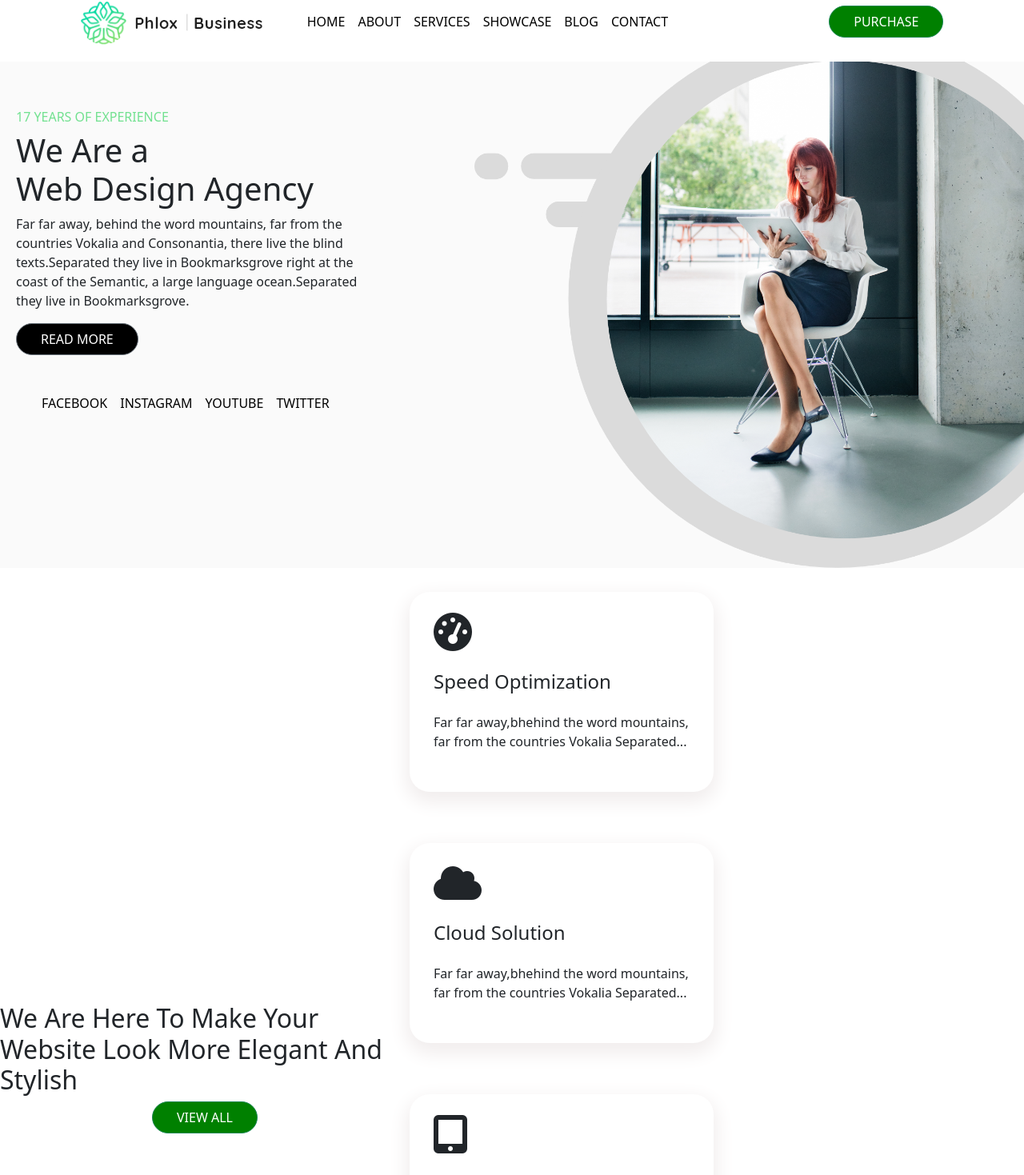
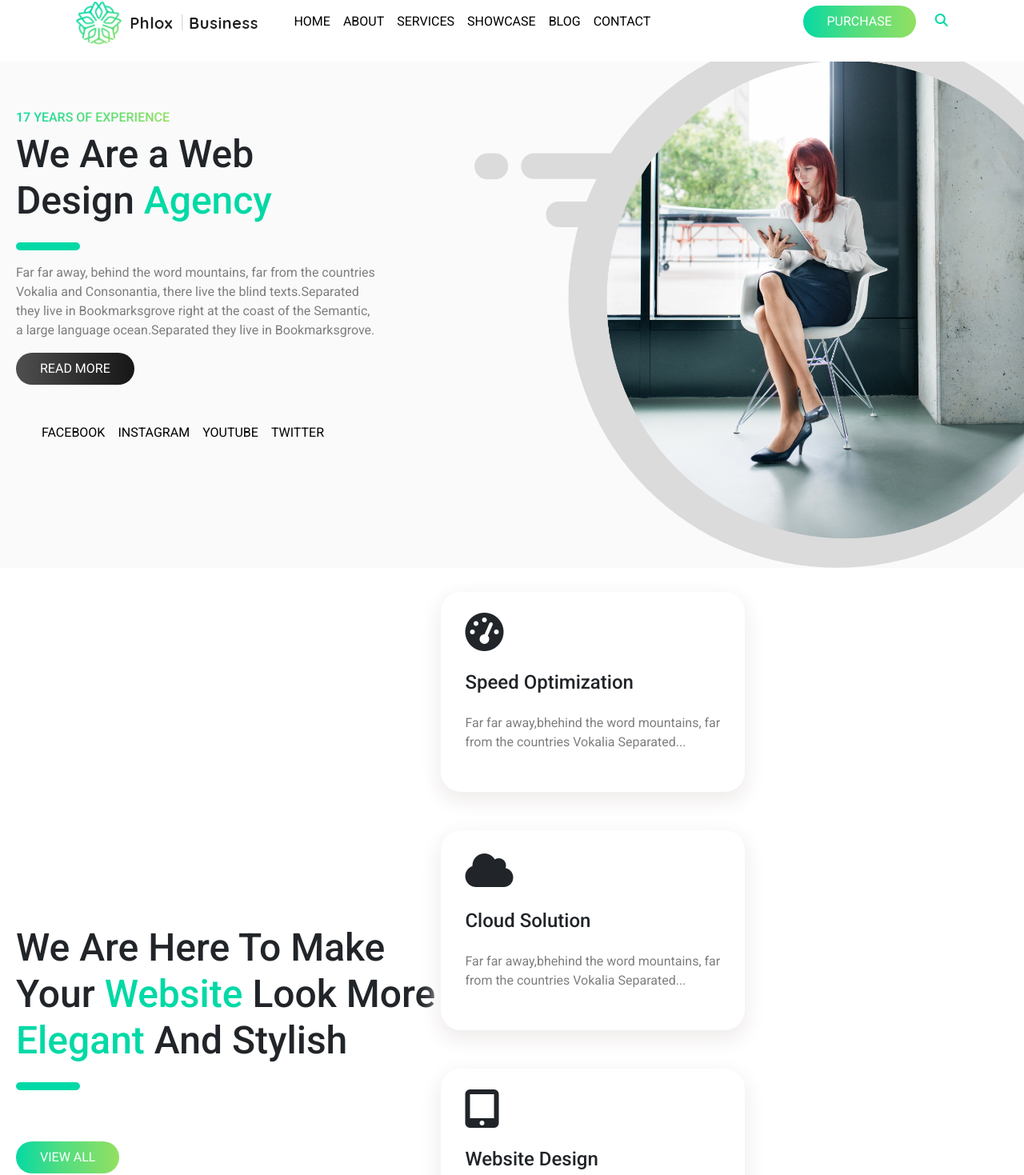
Before and after one commit to sisdream/proj-html-vuejs, a Vue app: page / in a window 1280 px wide. Shown: the part 63-1532 px from the top of the page at 80% size. Built offline with nearby package versions, Linux system fonts and the light colour scheme.

Commit message:
feat: section copy

```diff
--- a/index.html
+++ b/index.html
@@ -3,6 +3,9 @@
   <head>
     <meta charset="UTF-8" />
     <link rel="icon" type="image/svg+xml" href="/vite.svg" />
+    <link rel="preconnect" href="https://fonts.googleapis.com">
+    <link rel="preconnect" href="https://fonts.gstatic.com" crossorigin>
+    <link href="https://fonts.googleapis.com/css2?family=Roboto:ital,wght@0,300;0,400;0,500;0,700;1,300;1,400;1,500;1,700&display=swap" rel="stylesheet">
     <link rel="stylesheet" href="https://cdnjs.cloudflare.com/ajax/libs/font-awesome/6.5.1/css/all.min.css" integrity="sha512-DTOQO9RWCH3ppGqcWaEA1BIZOC6xxalwEsw9c2QQeAIftl+Vegovlnee1c9QX4TctnWMn13TZye+giMm8e2LwA==" crossorigin="anonymous" referrerpolicy="no-referrer" />
     <link href="https://cdn.jsdelivr.net/npm/bootstrap@5.3.2/dist/css/bootstrap.min.css" rel="stylesheet" integrity="sha384-T3c6CoIi6uLrA9TneNEoa7RxnatzjcDSCmG1MXxSR1GAsXEV/Dwwykc2MPK8M2HN" crossorigin="anonymous">
     <meta name="viewport" content="width=device-width, initial-scale=1.0" />
--- a/src/components/AppFooter.vue
+++ b/src/components/AppFooter.vue
@@ -57,7 +57,12 @@ export default {
             </div>
         </div>
     </section>
-    <section class="copy"></section>
+    <section class="copy">
+        <p>
+            <i class="fa-regular fa-copyright"></i>
+            2020 PHLOXBUSINESS THEME
+        </p>
+    </section>
 </footer>
 </template>
 
@@ -66,9 +71,17 @@ export default {
     padding: 100px;
 }
 
+.info li,
+.info li a{
+    color: #7e7e7e;
+
+}
+
 .copy{
-    background: rgb(2,0,36);
-    background: linear-gradient(90deg, rgba(2,0,36,1) 0%, rgba(115,115,115,1) 0%, rgba(24,24,24,1) 27%);
+    background: linear-gradient(90deg, rgba(2,0,36,1) 0%, rgba(64,64,64,1) 0%, rgba(5,5,5,1) 100%);
     height: 100px;
+    display: flex;
+    justify-content: space-between;
+    align-items: center;
 }
 </style>
--- a/src/components/AppHeader.vue
+++ b/src/components/AppHeader.vue
@@ -34,14 +34,17 @@
                     <a href="#">{{ link }}</a>
                 </li>
             </ul>
-            <button type="button" class="btn btn-grad btn-outline-success">PURCHASE</button>
+            <div>
+                <button type="button" class="btn btn-grad btn-outline-success">PURCHASE</button>
+                <i class="ms-4 fa-solid fa-magnifying-glass"></i>
+            </div>
         </div>
     </section>
     <section class="jumbo">
         <div class="left">
             <h6>17 YEARS OF EXPERIENCE</h6>
-            <h1>We Are a <br>
-            Web Design Agency</h1>
+            <h2>We Are a Web Design <span class="coloring-text">Agency</span></h2>
+            <hr class="line">
             <p>
                 Far far away, behind the word mountains, far from the countries Vokalia and Consonantia,
                 there live the blind texts.Separated they live in Bookmarksgrove right at the coast of the
@@ -57,7 +60,7 @@
             </div>
         </div>
         <div class="right">
-            <img src="/images/Group-36-2x.png" alt="">
+            <img src="/images/Group-36-2x.png" alt="group">
         </div>
     </section>
  </header>
@@ -98,7 +101,9 @@
 }
 
 h6{
-    color: #72e190;
+    background: linear-gradient(90deg, rgba(6,217,163,1) 0%, rgba(79,221,129,1) 43%, rgba(147,224,97,1) 100%);
+    -webkit-background-clip: text;
+    -webkit-text-fill-color: transparent;
     font-size: 300;
 }
 
--- a/src/components/AppMain.vue
+++ b/src/components/AppMain.vue
@@ -5,8 +5,9 @@
 <main>
     <section class="website">
         <div class="website-left">
-            <h2>We Are Here To Make Your Website Look More Elegant And Stylish</h2>
-            <button type="button" class="btn btn-grad btn-outline-success">VIEW ALL</button>
+            <h2>We Are Here To Make Your <span class="coloring-text">Website</span> Look More <span class="coloring-text">Elegant</span> And Stylish</h2>
+            <hr class="line">
+            <button type="button" class="btn mt-5 btn-grad btn-outline-success">VIEW ALL</button>
         </div>
 
         <div class="website-right">
@@ -55,7 +56,8 @@
         </div>
 
         <div class="mission-right">
-            <h2>Learn more about our missions</h2>
+            <h2>Learn more about our <span class="coloring-text">missions</span></h2>
+            <hr class="line">
             <p>
                 Far far away, behind the word mountains, far from the countries Vokalia and Consonantia,
                 there live the blind texts.Separated they live in Bookmarksgrove right at the coast of the
@@ -68,7 +70,7 @@
     </section>
     <section class="project">
         <div class="project-top">
-            <h2>Our recent web designs &#38; some examples of past projects </h2>
+            <h2>Our recent <span class="coloring-text">web designs</span> &#38; some examples of past <span class="coloring-text">projects</span></h2>
             <p class="pro-p">
                 Far far away, behind the word mountains, far from the countries Vokalia and Consonantia,
                 there live the blind texts.Separated they live in Bookmarksgrove right at the coast of the
@@ -111,7 +113,7 @@
         <div class="icona">
             <i class="fa-solid fa-quote-left"></i>
         </div>
-        <p>
+        <p class="text-white fs-4">
             When it comes to barbequing, there are two main schools of
             thought for the techniques that you can use.Freshly scrambled
             eggs with applewood smoked bacon - are amazing!
@@ -124,7 +126,7 @@
       </div>
     </section>
     <section class="blog">
-        <h2 class="text-center pt-5">Latest News &#38; Our Blog </h2>
+        <h2 class="text-center pt-5">Latest News &#38; Our <span class="coloring-text">Blog</span></h2>
         <div class="card-container">
             <div class="card blog-card">
                 <img src="/images/serious-businesswoman-with-documents-talking-on-P9Q6LX6-1024.jpg" alt="donna al telefono">
@@ -169,7 +171,7 @@
         <div class="work-container">
             <div class="card card-work new-project">
                 <p class="text-blog">Are You Ready?</p>
-                <h2>Start a New Project</h2>
+                <h3>Start a New Project</h3>
                 <div class="input-group mt-5 mb-3">
                     <input type="text" class="form-control bg-secondary  border-0" placeholder="Enter your Email Address" aria-label="Recipient's username">
                     <button class="btn btn-secondary  border-0" type="button">Submit</button>
@@ -178,7 +180,7 @@
 
             <div class="card card-work about-work">
                 <p class="text-blog">What Are You Waiting for?</p>
-                <h2>Let's Talk About Work</h2>
+                <h3>Let's Talk About Work</h3>
                 <button type="button" class="btn btn-black mt-5 mb-3 btn-outline-secondary">VEIW ALL POST</button>
             </div>
         </div>
@@ -211,19 +213,20 @@
 .website{
     display: flex;
     margin-top: 30px;
+    padding: 0 20px;
 }
 
 .website-left{
     display: flex;
-    align-items: center;
+    align-items: flex-start;
     justify-content: center;
     flex-direction: column;
-    width: 40%;
+    width: 45%;
 }
 
 .website-right{
     display: flex;
-    gap: 4rem;
+    gap: 3rem;
     width: 60%;
     flex-wrap: wrap;
 }
@@ -332,7 +335,7 @@
 }
 
 .icona{
-    margin: 100px 0;
+    margin: 50px 0;
     font-size: 5rem;
     color: #00d8a5;
 }
@@ -400,11 +403,15 @@
     gap: 1rem;
     justify-content: center;
     background-color: #f9f9f9;
+    h3{
+        font-size: 2rem;
+    }
 }
 
 .card-work{
-    height: 300px;
+    height: 320px;
     width: 48%;
+    border-radius: 25px;
     display: flex;
     flex-direction: column;
     align-items: center;
@@ -412,12 +419,13 @@
 }
 
 .new-project{
-    background-color: #373737;
+    background: linear-gradient(90deg, rgba(80,79,79,1) 0%, rgba(45,45,45,1) 58%, rgba(23,23,23,1) 100%);
     color: #fff;
 }
 
 .about-work{
-    background-color: #3ddc89;
+
+    background: linear-gradient(90deg, rgba(6,217,163,1) 0%, rgba(79,221,129,1) 43%, rgba(147,224,97,1) 100%);
     color: #fff;
 }
 
--- a/src/styles/genetal.scss
+++ b/src/styles/genetal.scss
@@ -6,21 +6,31 @@
 
 body{
     overflow-x: hidden;
+    font-family: "Roboto", sans-serif;
+}
+
+h2{
+    font-size: 3rem;
+}
+
+p{
+    color: #7e7e7e;
 }
 
 .btn{
     padding: 4px 30px;
     height: 40px;
+    border: 0;
     border-radius: 25px;
     color: #fff;
 }
 
 .btn-grad{
-    background-color: green;
+    background: linear-gradient(90deg, rgba(6,217,163,1) 0%, rgba(79,221,129,1) 43%, rgba(147,224,97,1) 100%);
 }
 
 .btn-black{
-    background-color: black;
+    background: linear-gradient(90deg, rgba(80,79,79,1) 0%, rgba(45,45,45,1) 58%, rgba(23,23,23,1) 100%);
 }
 
 ul{
@@ -54,3 +64,18 @@ a{
 .input-group{
     width: 70%;
 }
+
+.fa-magnifying-glass{
+    color: #00d9a6;
+}
+
+.coloring-text{
+    color: #00d9a6;
+}
+
+.line{
+    border-radius: 5px;
+    width: 5rem;
+    opacity: 1;
+    border: 5px solid #00d9a6;
+}
```
